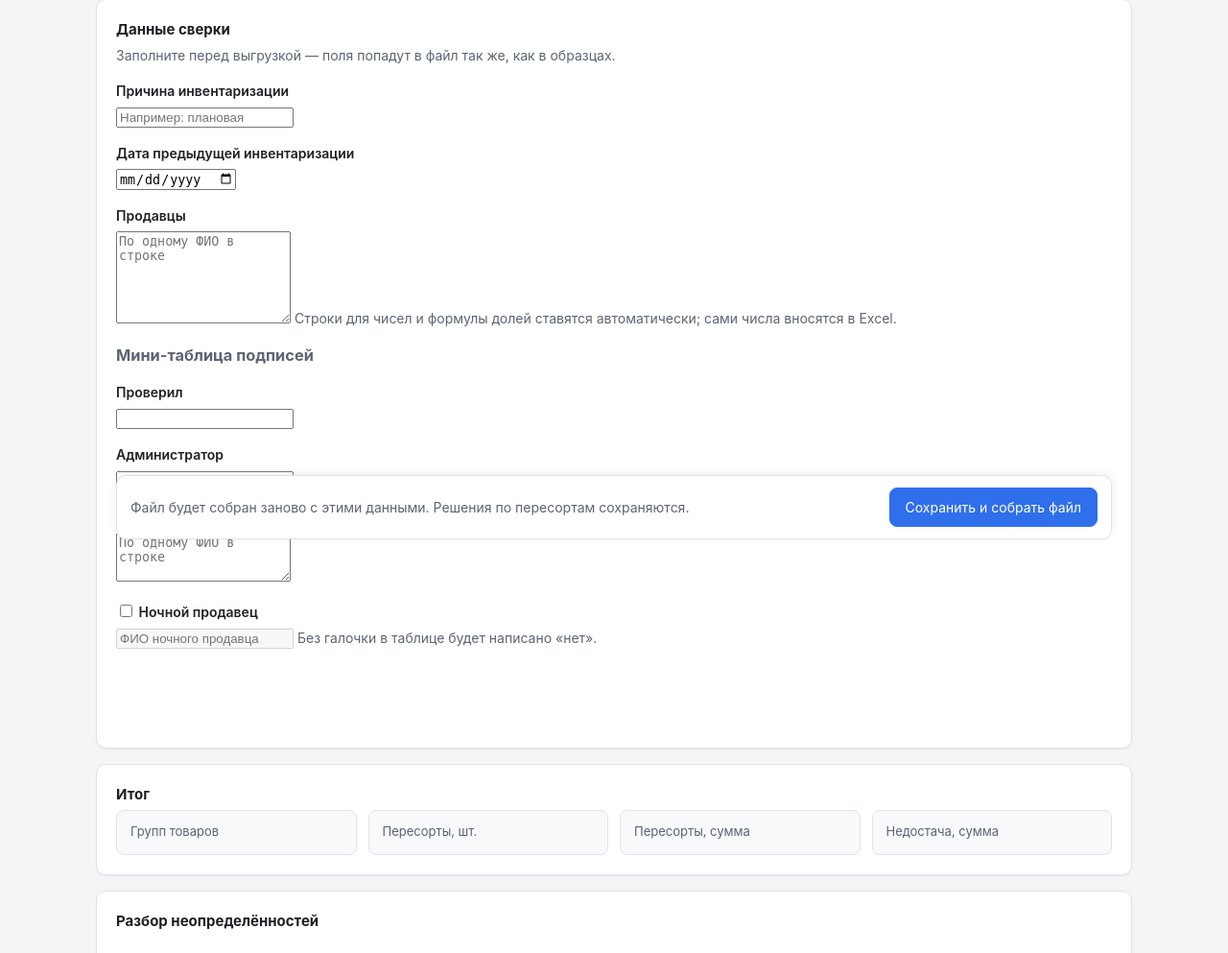
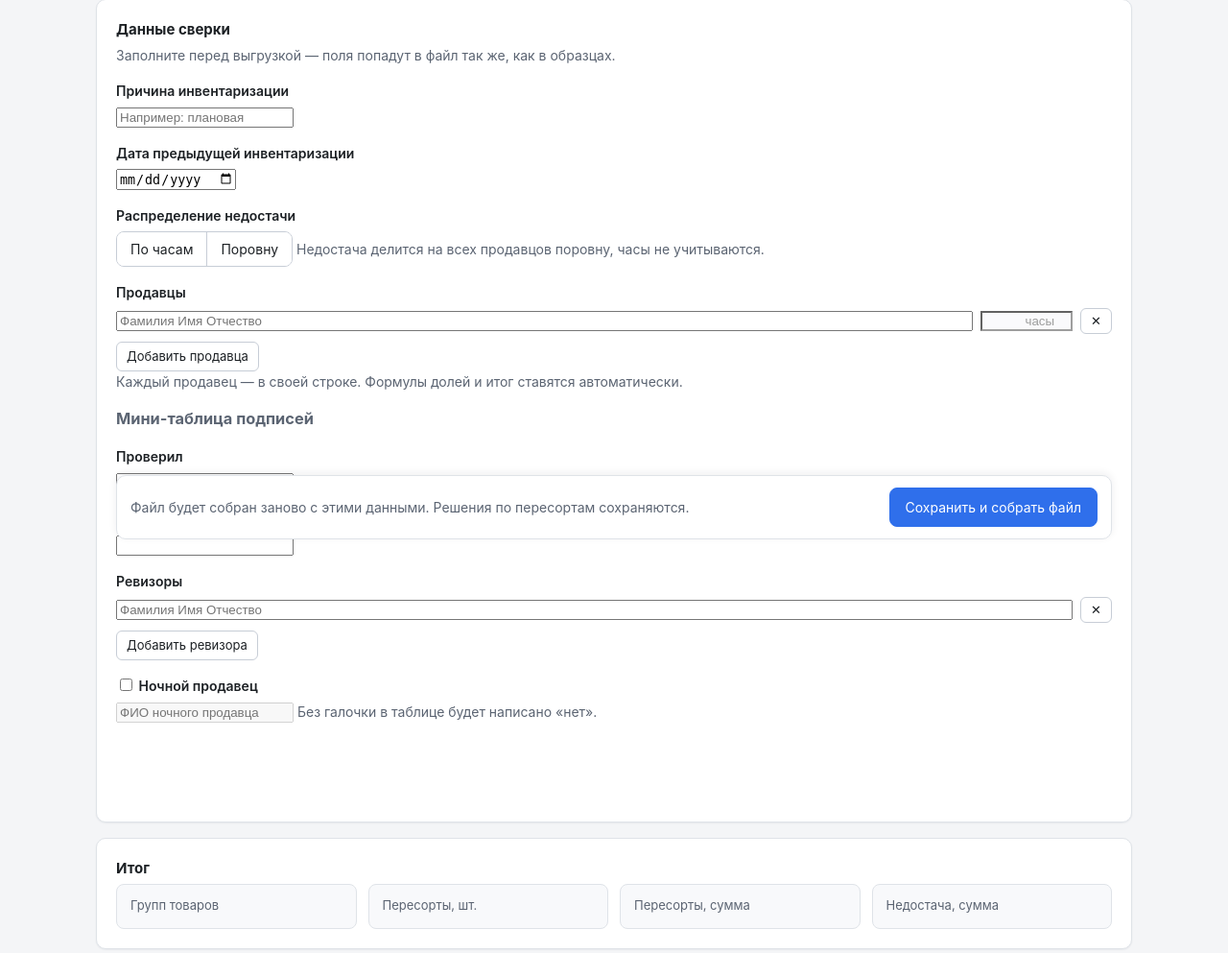
Before and after one commit to lineSence/ExcelKROAutoFormat, a FastAPI app: template app/templates/result.html in a window 1280 px wide. Shown: the part 238-1231 px from the top of the page at 96% size. Run offline with FastAPI, Linux system fonts and the light colour scheme; the template is opened without the code that fills it, so the values that code supplies are empty.

Commit message:
Страница результата: строки продавцов с часами и режим распределения

```diff
--- a/app/static/meta.css
+++ b/app/static/meta.css
@@ -25,12 +25,15 @@
 	text-align: right;
 }
 
-.row-item .row-hours:disabled {
+/* Режим «поровну»: часы видны, но помечены как неактивные. */
+.row-item .row-hours[readonly] {
 	background: var(--surface-soft);
 	color: var(--muted);
+	opacity: 0.7;
 }
 
 .row-item [data-row-remove] {
 	flex: 0 0 auto;
 	line-height: 1;
+	padding: 6px 10px;
 }
--- a/app/static/meta.js
+++ b/app/static/meta.js
@@ -1,25 +1,20 @@
-// Форма данных сверки: строки продавцов и ревизоров, режим распределения,
-// поле ФИО ночного продавца.
+// Форма данных сверки: строки продавцов и ревизоров, режим распределения
+// недостачи и поле ФИО ночного продавца.
 (function () {
 	"use strict"
-
-	function blankRow(list) {
-		var rows = list.querySelectorAll("[data-row]")
-		if (!rows.length) return null
-		var copy = rows[rows.length - 1].cloneNode(true)
-		copy.querySelectorAll("input").forEach(function (input) {
-			input.value = ""
-		})
-		return copy
-	}
 
 	function addRow(name) {
 		var list = document.querySelector('[data-rows="' + name + '"]')
 		if (!list) return
-		var row = blankRow(list)
-		if (!row) return
-		list.appendChild(row)
-		var first = row.querySelector("input")
+		var rows = list.querySelectorAll("[data-row]")
+		if (!rows.length) return
+		var copy = rows[rows.length - 1].cloneNode(true)
+		Array.prototype.forEach.call(copy.querySelectorAll("input"), function (input) {
+			input.value = ""
+		})
+		list.appendChild(copy)
+		syncShareMode()
+		var first = copy.querySelector("input")
 		if (first) first.focus()
 	}
 
@@ -29,12 +24,39 @@
 		var list = row.parentElement
 		// Последнюю строку не убираем, а очищаем.
 		if (list && list.querySelectorAll("[data-row]").length <= 1) {
-			row.querySelectorAll("input").forEach(function (input) {
+			Array.prototype.forEach.call(row.querySelectorAll("input"), function (input) {
 				input.value = ""
 			})
 			return
 		}
 		row.remove()
+	}
+
+	// В режиме «поровну» часы не участвуют в расчёте, но остаются в форме:
+	// ставим readonly, а не disabled, иначе браузер не отправит их значения.
+	function syncShareMode() {
+		var box = document.querySelector("[data-share-mode]")
+		if (!box) return
+		var checked = box.querySelector("input:checked")
+		var byHours = !checked || checked.value === "hours"
+		Array.prototype.forEach.call(document.querySelectorAll("[data-hours]"), function (input) {
+			input.readOnly = !byHours
+			input.tabIndex = byHours ? 0 : -1
+		})
+		var hint = document.querySelector("[data-share-hint]")
+		if (hint) {
+			hint.textContent = byHours
+				? "Недостача делится пропорционально отработанным часам каждого продавца."
+				: "Недостача делится на всех продавцов поровну, часы не учитываются."
+		}
+	}
+
+	function syncNight() {
+		var toggle = document.querySelector("[data-night-toggle]")
+		var name = document.querySelector("[data-night-name]")
+		if (!toggle || !name) return
+		name.disabled = !toggle.checked
+		if (!toggle.checked) name.value = ""
 	}
 
 	document.addEventListener("click", function (event) {
@@ -62,41 +84,11 @@
 		addRow(list.getAttribute("data-rows"))
 	})
 
-	// Режим распределения: при делении поровну часы не нужны.
-	;(function () {
-		var box = document.querySelector("[data-share-mode]")
-		var hint = document.querySelector("[data-share-hint]")
-		if (!box) return
-		var sync = function () {
-			var checked = box.querySelector("input:checked")
-			var byHours = !checked || checked.value === "hours"
-			document.querySelectorAll("[data-hours]").forEach(function (input) {
-				input.disabled = !byHours
-				input.placeholder = byHours ? "часы" : "—"
-			})
-			if (hint) {
-				hint.textContent = byHours
-					? "Недостача делится пропорционально отработанным часам каждого продавца."
-					: "Недостача делится на всех продавцов поровну, часы не учитываются."
-			}
-		}
-		box.addEventListener("change", sync)
-		document.addEventListener("click", function () {
-			setTimeout(sync, 0)
-		})
-		sync()
-	})()
+	document.addEventListener("change", function (event) {
+		if (event.target.name === "share_mode") syncShareMode()
+		if (event.target.hasAttribute("data-night-toggle")) syncNight()
+	})
 
-	// Поле ФИО ночного продавца нужно только при ответе «да».
-	;(function () {
-		var toggle = document.querySelector("[data-night-toggle]")
-		var name = document.querySelector("[data-night-name]")
-		if (!toggle || !name) return
-		var sync = function () {
-			name.disabled = !toggle.checked
-			if (!toggle.checked) name.value = ""
-		}
-		toggle.addEventListener("change", sync)
-		sync()
-	})()
+	syncShareMode()
+	syncNight()
 })()
--- a/app/templates/result.html
+++ b/app/templates/result.html
@@ -2,6 +2,7 @@
 {% block title %}Файл готов — ExcelKROAutoFormat{% endblock %}
 {% block heading %}Файл готов{% endblock %}
 {% block subheading %}<p>{{ summary.warehouse }}{% if summary.date %} · {{ summary.date }}{% endif %}</p>{% endblock %}
+{% block head %}<link rel="stylesheet" href="/static/meta.css" />{% endblock %}
 
 {% block content %}
 {% if message %}<div class="alert alert-ok">{{ message }}</div>{% endif %}
@@ -40,9 +41,34 @@
 		</div>
 
 		<div class="field">
-			<label class="field-label" for="meta-sellers">Продавцы</label>
-			<textarea id="meta-sellers" name="sellers" rows="6" placeholder="По одному ФИО в строке">{{ meta.sellers }}</textarea>
-			<span class="hint">Строки для чисел и формулы долей ставятся автоматически; сами числа вносятся в Excel.</span>
+			<span class="field-label">Распределение недостачи</span>
+			<span class="segmented" data-share-mode>
+				<label><input type="radio" name="share_mode" value="hours" {% if meta.by_hours %}checked{% endif %} /> По часам</label>
+				<label><input type="radio" name="share_mode" value="equal" {% if not meta.by_hours %}checked{% endif %} /> Поровну</label>
+			</span>
+			<span class="hint" data-share-hint></span>
+		</div>
+
+		<div class="field">
+			<span class="field-label">Продавцы</span>
+			<div class="row-list" data-rows="sellers">
+				{% for seller in meta.sellers %}
+				<div class="row-item" data-row>
+					<input type="text" name="sellers" value="{{ seller.name }}" placeholder="Фамилия Имя Отчество" />
+					<input class="row-hours" type="number" name="seller_hours" value="{{ seller.hours }}" min="0" step="0.5" placeholder="часы" data-hours />
+					<button class="button-secondary button-small" type="button" data-row-remove title="Убрать строку">✕</button>
+				</div>
+				{% endfor %}
+				<div class="row-item" data-row>
+					<input type="text" name="sellers" value="" placeholder="Фамилия Имя Отчество" />
+					<input class="row-hours" type="number" name="seller_hours" value="" min="0" step="0.5" placeholder="часы" data-hours />
+					<button class="button-secondary button-small" type="button" data-row-remove title="Убрать строку">✕</button>
+				</div>
+			</div>
+			<div class="actions">
+				<button class="button-secondary button-small" type="button" data-row-add="sellers">Добавить продавца</button>
+			</div>
+			<span class="hint">Каждый продавец — в своей строке. Формулы долей и итог ставятся автоматически.</span>
 		</div>
 
 		<h3 class="card-sub">Мини-таблица подписей</h3>
@@ -58,8 +84,22 @@
 		</div>
 
 		<div class="field">
-			<label class="field-label" for="meta-auditors">Ревизоры</label>
-			<textarea id="meta-auditors" name="auditors" rows="3" placeholder="По одному ФИО в строке">{{ meta.auditors }}</textarea>
+			<span class="field-label">Ревизоры</span>
+			<div class="row-list" data-rows="auditors">
+				{% for name in meta.auditors %}
+				<div class="row-item" data-row>
+					<input type="text" name="auditors" value="{{ name }}" placeholder="Фамилия Имя Отчество" />
+					<button class="button-secondary button-small" type="button" data-row-remove title="Убрать строку">✕</button>
+				</div>
+				{% endfor %}
+				<div class="row-item" data-row>
+					<input type="text" name="auditors" value="" placeholder="Фамилия Имя Отчество" />
+					<button class="button-secondary button-small" type="button" data-row-remove title="Убрать строку">✕</button>
+				</div>
+			</div>
+			<div class="actions">
+				<button class="button-secondary button-small" type="button" data-row-add="auditors">Добавить ревизора</button>
+			</div>
 		</div>
 
 		<div class="field">
@@ -180,18 +220,5 @@
 
 {% block scripts %}
 <script src="/static/review.js"></script>
-<script>
-	// Поле ФИО ночного продавца нужно только при ответе «да».
-	(function () {
-		var toggle = document.querySelector("[data-night-toggle]")
-		var name = document.querySelector("[data-night-name]")
-		if (!toggle || !name) return
-		var sync = function () {
-			name.disabled = !toggle.checked
-			if (!toggle.checked) name.value = ""
-		}
-		toggle.addEventListener("change", sync)
-		sync()
-	})()
-</script>
+<script src="/static/meta.js"></script>
 {% endblock %}
```
